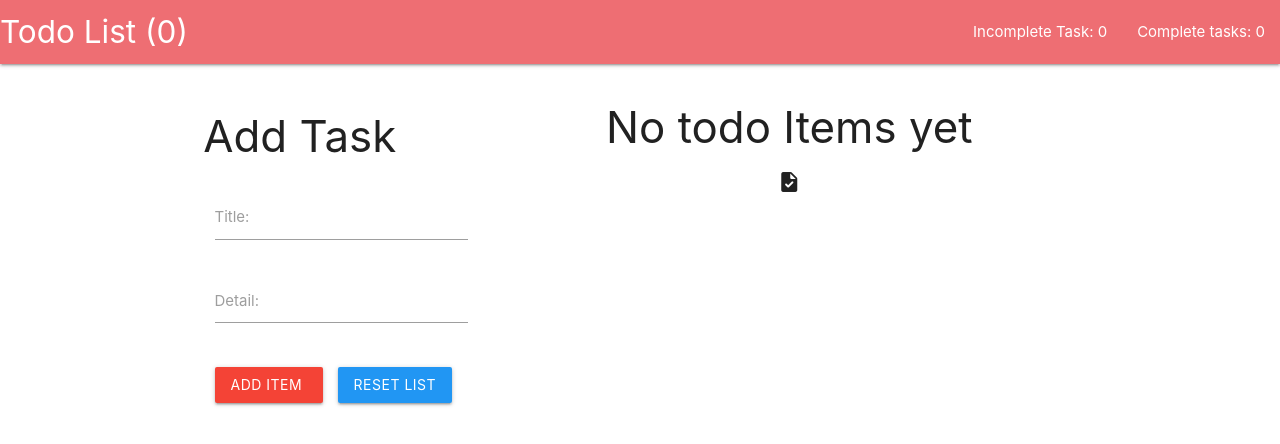
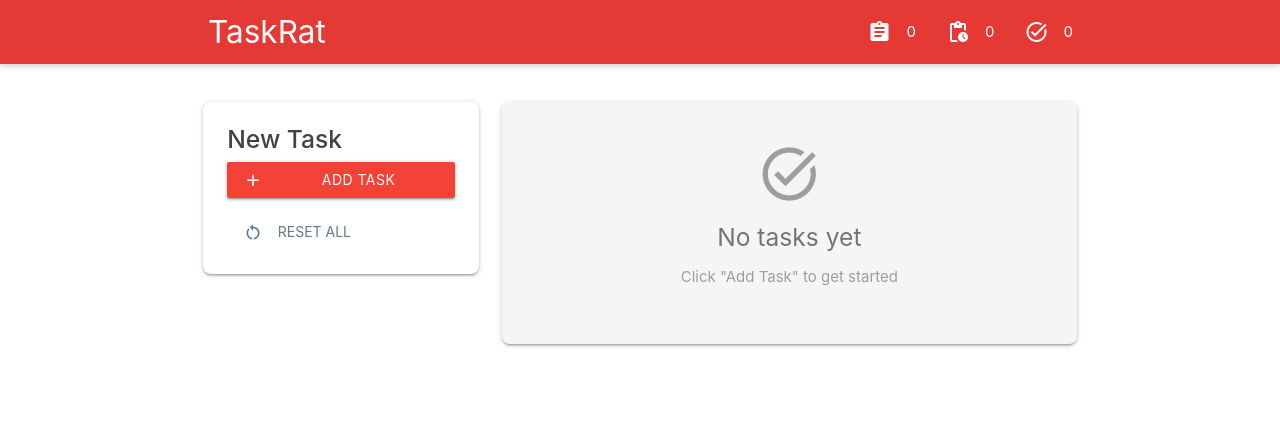
Before and after one commit to jod35/taskrat, a Vue app: page / in a window 1280 px wide. Shown: the top 444 px of the page. Built offline with nearby package versions, Linux system fonts and the light colour scheme; a web font is replaced by a local one.

Commit message:
improve ui

```diff
--- a/index.html
+++ b/index.html
@@ -1,5 +1,5 @@
 <!DOCTYPE html>
-<html lang="">
+<html lang="en">
 
 <head>
   <meta charset="UTF-8">
@@ -20,18 +20,6 @@
 <body>
   <div id="app"></div>
   <script type="module" src="/src/main.js"></script>
-  <script>
-    document.addEventListener('DOMContentLoaded', function () {
-      var elems = document.querySelectorAll('select');
-      var instances = M.FormSelect.init(elems, options);
-    });
-
-    // Or with jQuery
-
-    $(document).ready(function () {
-      $('select').formSelect();
-    });
-  </script>
 </body>
 
 </html>
--- a/src/App.vue
+++ b/src/App.vue
@@ -1,132 +1,167 @@
 <script setup>
-import { ref, computed, reactive, toRef } from 'vue';
+import { computed, reactive } from 'vue';
 
 import Header from './components/Header.vue';
 import TodoListItem from './components/TodoListItem.vue';
-import Pagination from './components/Pagination.vue';
 
-
-const state = reactive(
-  {
+const state = reactive({
   title: "",
   detail: "",
+  dueDate: "",
   todoItems: [],
-    checked: false,
-    itemsPerPage: 5,
-    currentPage: 1
-  }
-)
-
+  editing: false
+})
 
 function submitForm() {
-  if (state.title === "") {
-    alert("Title text should not be left out");
+  if (state.title.trim() === "") {
+    M.toast({ html: 'Title should not be left empty', classes: 'red rounded' });
+    return;
   }
-  else {
-    console.log(`Adding ${state.title}`)
-    state.todoItems.push({ title: state.title, detail: state.detail, public: false, id: state.todoItems.length + 1 })
-    console.log(`todoItems ${JSON.stringify(state.todoItems)}`)
-
+  if (!state.dueDate) {
+    M.toast({ html: 'Please select a due date', classes: 'red rounded' });
+    return;
   }
-  state.title = ""
-  state.detail = ""
-  state.checked = false
+  const now = new Date();
+  const createdAt = `${now.getMonth() + 1}/${now.getDate()}/${now.getFullYear()}`;
+  state.todoItems.push({
+    title: state.title,
+    detail: state.detail,
+    createdAt,
+    dueDate: state.dueDate,
+    public: false,
+    id: state.todoItems.length + 1
+  })
+  resetForm()
 }
-
 
 function updateTodo(todoId) {
   let todo = state.todoItems.find(todo => todo.id === todoId)
-  console.log(`Todo ID ${JSON.stringify(todo)}`)
   todo.public = !todo.public
 }
 
 function deleteTodo(todoId) {
-  console.log(`Todo ID ${todoId}`)
   state.todoItems = state.todoItems.filter(t => t.id != todoId)
 }
 
+function toggleTodoForm() {
+  state.editing = true
+}
+
+function closeTodoForm() {
+  state.editing = false
+  resetForm()
+}
+
+function resetForm() {
+  state.title = ""
+  state.detail = ""
+  state.dueDate = ""
+  state.editing = false
+}
+
 function resetAllTodos() {
+  if (state.todoItems.length === 0) {
+    M.toast({ html: 'No tasks to reset', classes: 'grey rounded' });
+    return;
+  }
   state.todoItems = []
 }
 
-// reversed rendered list
 const reversedTodos = computed(() => { return [...state.todoItems].reverse() })
-
-// counts
 const allTodosCount = computed(() => { return state.todoItems.length })
 const completeTodosCount = computed(() => { return state.todoItems.filter((a) => a.public === true).length })
 const incompleteTodosCount = computed(() => { return state.todoItems.filter((a) => a.public === false).length })
-
-// check if todos exist
 const todosExit = computed(() => { return state.todoItems.length > 0 })
-
-//pagination
-
-
 </script>
 
 <template>
   <div>
-    <Header logo-text="Todo List" :all-todos-count="allTodosCount" :complete-todos-count="completeTodosCount"
-      :incomplete-todos-count="incompleteTodosCount"> </Header>
+    <Header logo-text="TaskRat" :all-todos-count="allTodosCount"
+      :complete-todos-count="completeTodosCount" :incomplete-todos-count="incompleteTodosCount" />
 
-    <div class="row mt-2 container">
+    <div class="container">
+      <div class="row" style="margin-top: 30px;">
         <aside class="col l4 m12 s12">
-        <h3>Add Task</h3>
-        <form @submit.prevent="submitForm">
-          <div class="input-field col s12">
-            <label for="text">Title: </label>
-            <input type="text" name="text" id="text" v-model="state.title" class="form-control">
+          <div class="card-panel z-depth-1" style="border-radius: 8px;">
+            <h5 class="grey-text text-darken-3" style="margin-top: 0; font-weight: 500;">New Task</h5>
+
+            <a v-if="!state.editing" class="waves-effect waves-light btn red" style="width: 100%; margin-bottom: 12px;"
+              @click="toggleTodoForm">
+              <i class="material-icons left">add</i>Add Task
+            </a>
+
+            <form v-if="state.editing" @submit.prevent="submitForm" style="margin-top: 8px;">
+              <div class="input-field">
+                <input type="text" id="title" v-model="state.title" class="validate" length="50">
+                <label for="title">Title</label>
               </div>
-          <div class="input-field col s12">
-            <label for="detail">Detail: </label>
-            <textarea name="detail" id="detail" class="materialize-textarea" v-model="state.detail"></textarea>
+              <div class="input-field">
+                <textarea id="detail" class="materialize-textarea validate" v-model="state.detail"
+                  length="200"></textarea>
+                <label for="detail">Detail</label>
               </div>
-          <div class="input-field col s12">
-            <input type="submit" value="Add Item " class="btn red">
-            <input type="button" value="Reset List" class="btn blue ml-2" @click="resetAllTodos">
+              <div class="input-field">
+                <input type="date" id="dueDate" v-model="state.dueDate" required>
+                <label for="dueDate">Due Date</label>
+              </div>
+              <div style="display: flex; gap: 10px; margin-top: 16px;">
+                <button type="submit" class="btn waves-effect waves-light red" style="flex: 1;">
+                  <i class="material-icons left">add_task</i>Add
+                </button>
+                <button type="button" class="btn waves-effect waves-light grey" style="flex: 1;"
+                  @click="closeTodoForm">
+                  Cancel
+                </button>
               </div>
             </form>
 
+            <hr v-if="state.editing" style="margin: 20px 0; border: none; border-top: 1px solid #e0e0e0;">
 
+            <a class="waves-effect waves-light btn-flat blue-grey-text" style="width: 100%; margin-top: 4px;"
+              @click="resetAllTodos">
+              <i class="material-icons left">restart_alt</i>Reset All
+            </a>
+          </div>
         </aside>
+
         <main class="col l8 m12 s12">
+          <div v-if="todosExit" class="todo-items-row" style="margin-top: 0;">
+            <TodoListItem v-for="todo in reversedTodos" :todo="todo" :key="todo.id" :public="todo.public"
+              :id="todo.id" :title="todo.title" :detail="todo.detail"
+              :created-at="todo.createdAt" :due-date="todo.dueDate"
+              :update-func="() => updateTodo(todo.id)" :delete-func="() => deleteTodo(todo.id)" />
+          </div>
 
-        <div class="todo-items" v-if="todosExit">
-          <TodoListItem v-for="todo in reversedTodos" :todo="todo" :key="todo.id" :public="todo.public" :id="todo.id"
-            :title="todo.title" :detail="todo.detail" :update-func="() => updateTodo(todo.id)"
-            :delete-func="() => deleteTodo(todo.id)">
-          </TodoListItem>
-        </div>
-        <div v-else class="no-todos">
-          <h3 align="center" class="mt-2">No todo Items yet</h3>
-          <p align="center"><span class="material-icons-round text-red">task</span></p>
+          <div v-else class="card-panel center-align grey lighten-4" style="border-radius: 8px; padding: 40px 20px;">
+            <i class="material-icons grey-text" style="font-size: 64px;">task_alt</i>
+            <h5 class="grey-text text-darken-1" style="margin-top: 12px;">No tasks yet</h5>
+            <p class="grey-text">Click "Add Task" to get started</p>
           </div>
         </main>
       </div>
     </div>
-
+  </div>
 </template>
 
-
-
 <style scoped>
-.mt-2 {
-  margin-top: 20px;
+.row {
+  display: flex;
+  flex-wrap: wrap;
 }
 
-.cursor-pointer {
-  cursor: pointer;
+.row > aside,
+.row > main {
+  display: flex;
+  flex-direction: column;
 }
 
-.font-weight-bold {
-  font-weight: bold;
+.card-panel {
+  border-radius: 8px;
 }
 
-.ml-2 {
-  margin-left: 15px;
-}
-.mr-2{
-  margin-right: 15px;
+.todo-items-row {
+  display: flex;
+  flex-wrap: wrap;
+  gap: 10px;
 }
 </style>
--- a/src/components/Header.vue
+++ b/src/components/Header.vue
@@ -4,16 +4,33 @@ defineProps({ logoText: String, allTodosCount: Number, incompleteTodosCount: Num
 
 <template>
     <header>
-        <nav>
-            <div class="nav-wrapper">
-                <a href="#" class="brand-logo">{{ logoText }} ({{ allTodosCount }})</a>
-                <ul id="nav-mobile" class="right hide-on-med-and-down">
-                    <li><a href="#" class="font-weight-bold">Incomplete Task: {{ incompleteTodosCount }}</a></li>
-                    <li><a href="#" class="font-weight-bold">Complete tasks: {{ completeTodosCount }}</a></li>
+        <nav class="red darken-1">
+            <div class="nav-wrapper container">
+                <a href="#" class="brand-logo" style="padding-left: 16px;">{{ logoText }}</a>
+                <ul class="right">
+                    <li>
+                        <a class="white-text" style="cursor: default;">
+                            <i class="material-icons left">assignment</i>{{ allTodosCount }}
+                        </a>
+                    </li>
+                    <li>
+                        <a class="white-text" style="cursor: default;">
+                            <i class="material-icons left">pending_actions</i>{{ incompleteTodosCount }}
+                        </a>
+                    </li>
+                    <li>
+                        <a class="white-text" style="cursor: default;">
+                            <i class="material-icons left">task_alt</i>{{ completeTodosCount }}
+                        </a>
+                    </li>
                 </ul>
             </div>
         </nav>
     </header>
 </template>
 
-<style scoped></style>
+<style scoped>
+nav {
+    box-shadow: 0 2px 6px rgba(0, 0, 0, 0.2);
+}
+</style>
```
Also changed, not shown: src/components/TodoListItem.vue (+110 -20 lines). Lines whose indentation alone changed are shown as unchanged.
